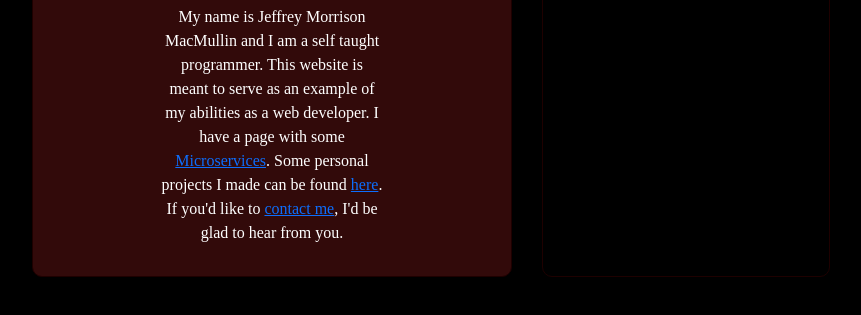
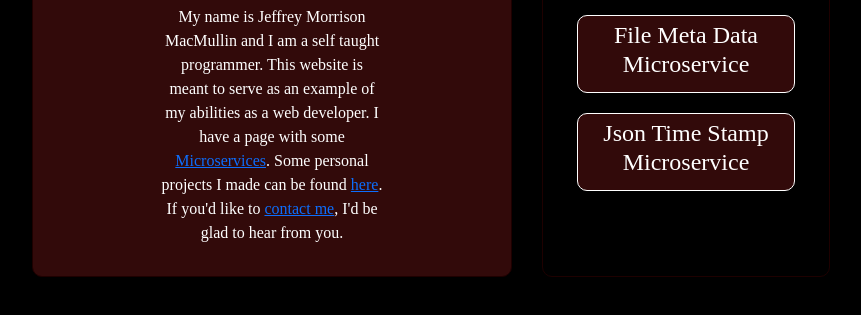
Before and after one commit to JSJm25/Portfolio-Website, a website: page views/index.html in a window 1280 px wide. Shown: the part 87-402 px from the top of the page, without its empty margins (209-1070 px from the left). Drawn offline with Linux system fonts and the light colour scheme.

Commit message:
added a featured projects section

```diff
--- a/views/index.html
+++ b/views/index.html
@@ -5,6 +5,7 @@
         <title>Jeffrey's portfolio</title>
         <meta charset="UTF-8"/>
         <link href="/public/styles/style.css" rel="stylesheet" type="text/css" />
+        <script src="/public/scripts/script.js"></script>
     </head>
     <body>
         <header id="header"></header>
@@ -22,6 +23,12 @@
                 </div>
                 <div class="_container featured_container container container-fluid">
                     <h2 class="text-center text-decoration-underline">Featured Projects</h2>
+                    <div class="featured-project fg" id="fileMetaData-Project">
+                        <a href="/micros/metadata" class="text-decoration-none text-white"><h4 class="text-center featured-link">File Meta Data Microservice</h4></a>
+                    </div>
+                    <div class="featured-project fg" id="fileMetaData-Project">
+                        <a href="/micros/metadata" class="text-decoration-none text-white"><h4 class="text-center featured-link">Json Time Stamp Microservice</h4></a>
+                    </div>
                 </div>
             </div>
         </main>
```
